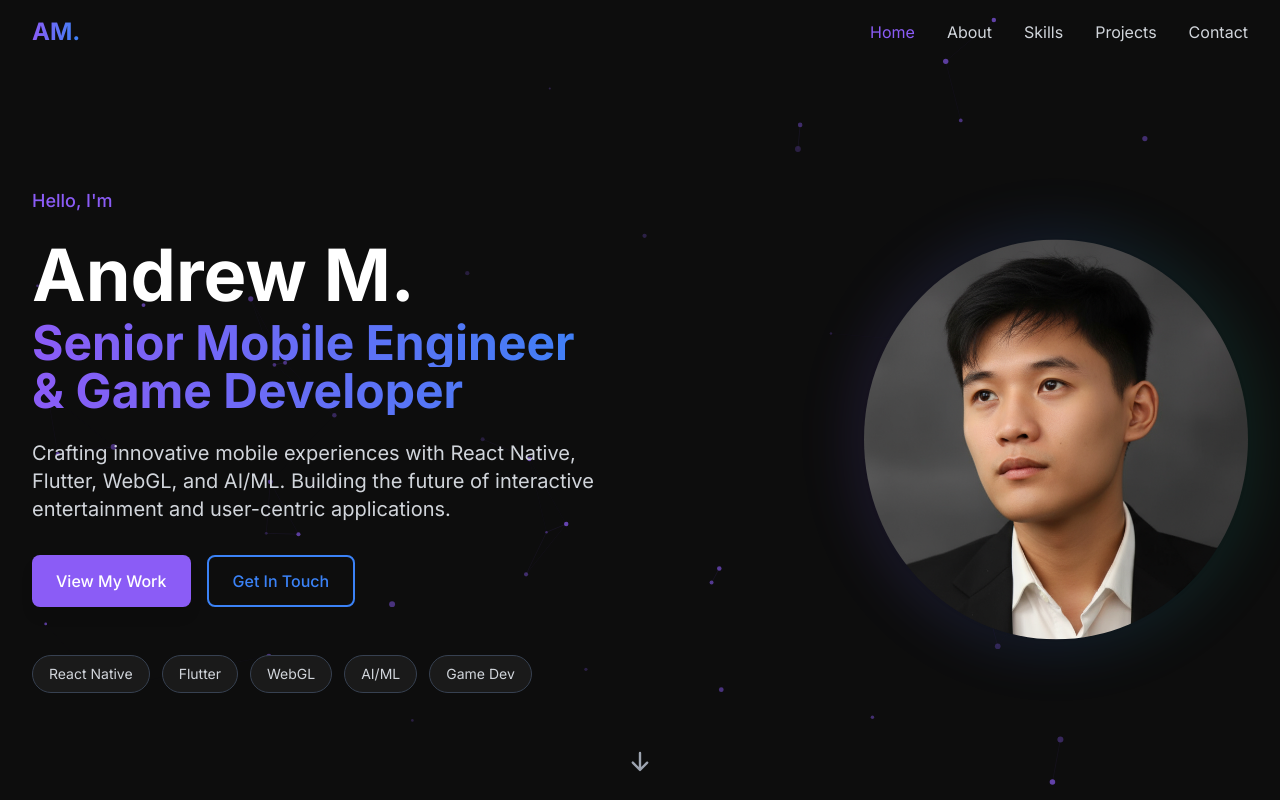
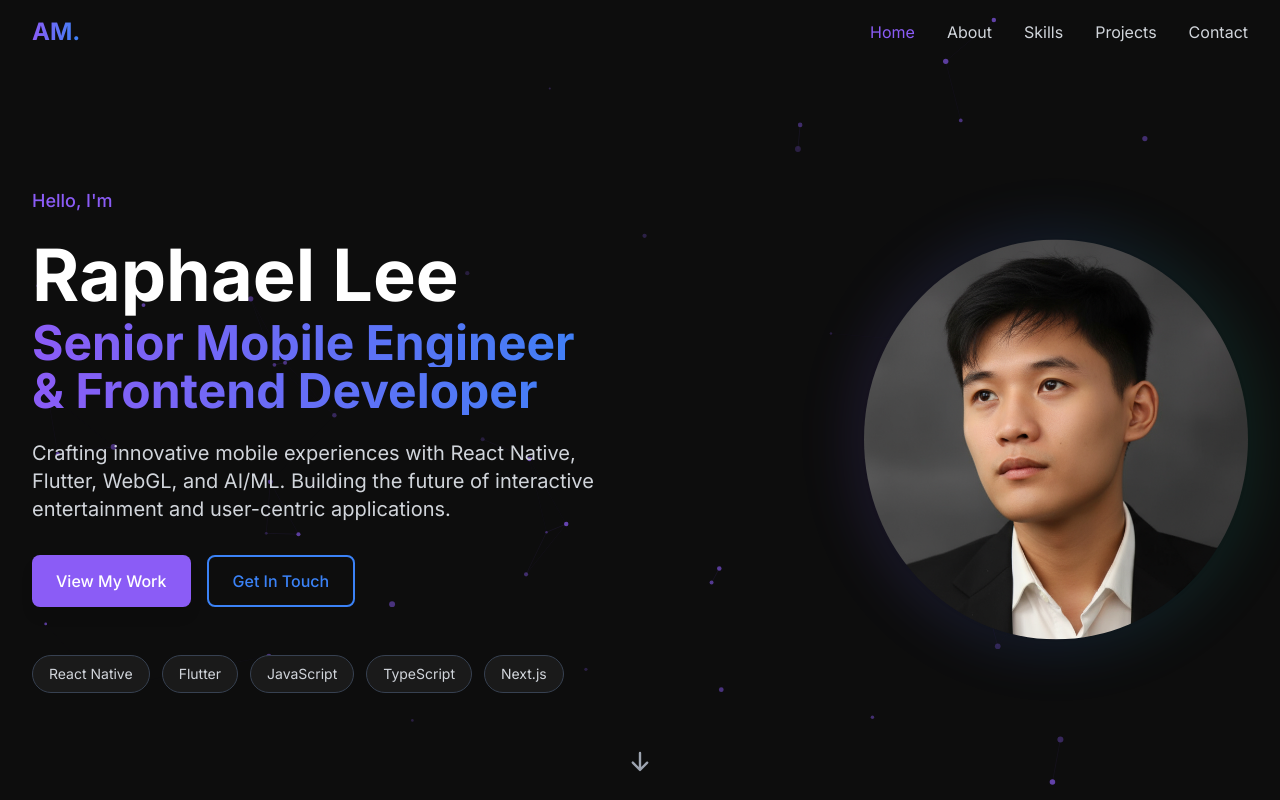
Before and after one commit to nativeengineer/Raphael-Lee, a React (Vite) app: page / in a window 1280 px wide. Built offline with nearby package versions, Linux system fonts and the light colour scheme; the HTML template or start-up script is replaced by a standard one.

Commit message:
Fix: Change name

```diff
--- a/index.html
+++ b/index.html
@@ -1,19 +1,23 @@
 <!doctype html>
 <html lang="en">
+
 <head>
   <meta charset="UTF-8" />
   <link rel="icon" type="image/svg+xml" href="/vite.svg" />
   <meta name="viewport" content="width=device-width, initial-scale=1.0" />
-    <title>Andrew M. - Senior Mobile Engineer & Game Developer</title>
-    <meta name="description" content="Senior Mobile Engineer & Game Developer specializing in React Native, Flutter, WebGL, and AI/ML. Building innovative mobile experiences and games.">
+  <title>Raphael Lee</title>
+  <meta name="description"
+    content="Senior Mobile Engineer & Game Developer specializing in React Native, Flutter, WebGL, and AI/ML. Building innovative mobile experiences and games.">
 
   <!-- Preload fonts for performance -->
   <link rel="preconnect" href="https://fonts.googleapis.com">
   <link rel="preconnect" href="https://fonts.gstatic.com" crossorigin>
   <link href="https://fonts.googleapis.com/css2?family=Inter:wght@300;400;500;600;700&display=swap" rel="stylesheet">
 </head>
+
 <body>
   <div id="root"></div>
   <script type="module" src="/src/main.jsx"></script>
 </body>
+
 </html>
--- a/src/components/sections/Home.jsx
+++ b/src/components/sections/Home.jsx
@@ -46,12 +46,12 @@ const Home = () => {
               variants={itemVariants}
               className="text-4xl md:text-6xl lg:text-7xl font-bold mb-6"
             >
-              <span className="block">Andrew M.</span>
+              <span className="block">Raphael Lee</span>
               <span className="block gradient-text text-3xl md:text-4xl lg:text-5xl mt-2">
                 Senior Mobile Engineer
               </span>
               <span className="block gradient-text text-3xl md:text-4xl lg:text-5xl">
-                & Game Developer
+                & Frontend Developer
               </span>
             </motion.h1>
 
@@ -80,7 +80,7 @@ const Home = () => {
               variants={itemVariants}
               className="mt-12 flex flex-wrap gap-3 justify-center lg:justify-start"
             >
-              {['React Native', 'Flutter', 'WebGL', 'AI/ML', 'Game Dev'].map((tech, index) => (
+              {['React Native', 'Flutter', 'JavaScript', 'TypeScript', 'Next.js'].map((tech, index) => (
                 <span
                   key={index}
                   className="px-4 py-2 bg-dark-surface border border-gray-700 rounded-full text-sm text-gray-300 hover:border-accent-purple/50 transition-colors"
```
Lines whose indentation alone changed are shown as unchanged.
